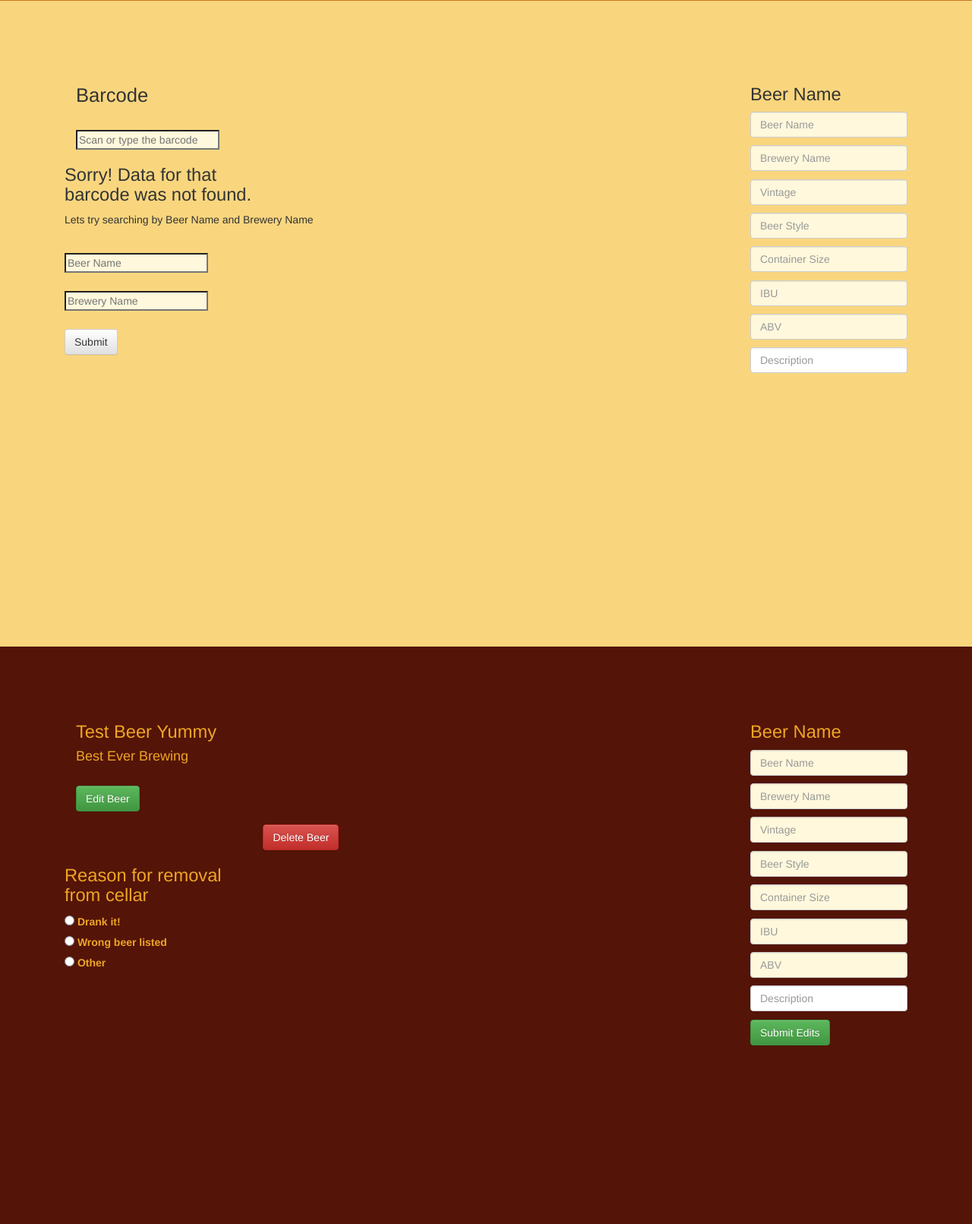
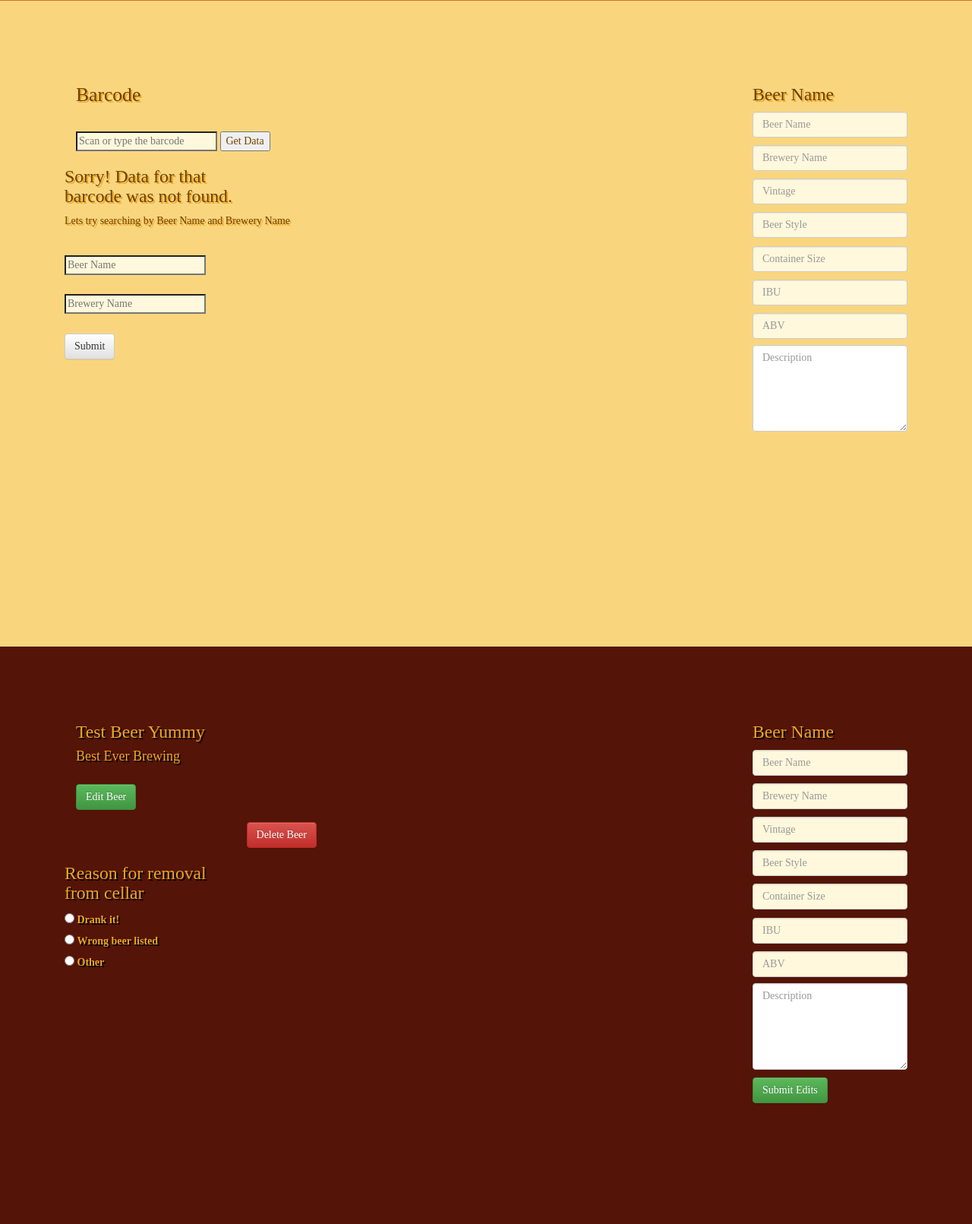
Before and after one commit to acesovereights/cellarmate, a PHP site: page /usercellar.php in a window 1280 px wide. Shown: the part 759-2370 px from the top of the page at 76% size. Run offline with PHP 8.4, Linux system fonts and the light colour scheme; some web fonts are replaced.

Commit message:
Nov 29 night brain cramp lack of updates

```diff
--- a/css/site.css
+++ b/css/site.css
@@ -19,6 +19,9 @@
 @font-face {
     font-family: ediface;
     src: url(../fonts/EdificeClassic_TB.otf);
+}
+.ediface{
+	font-family: 'ediface';
 }
 
 	.divBox{
@@ -204,11 +207,16 @@
 .editBeerPanel{
 	background-color: #541407;
 	color: #EDA626;
+	text-shadow: 2px 2px black;
+	font-family: 'ediface';
 
 }
 .addBeerPanel{
 	margin-top: 7%;
 	background-color: #F9D67E;
+	font-family: 'ediface';
+	color: #6E4101;
+	text-shadow: 2px 2px #EDA626;
 }
 .dropText{
 	margin-top: 7%;
@@ -312,3 +320,7 @@ img{
 .sortHolder{
 	margin-bottom: 7%;
 }
+.adminContainer{
+	font-family: ediface;
+	font-size: 1.25vw;
+}
--- a/register.php
+++ b/register.php
@@ -19,7 +19,7 @@
 
 <body id="registerBody">
 	<div class="container">
-		<div class="col-lg-12 col-sm-12">
+		<div class="col-lg-12 col-sm-12 ediface">
 			<div class="col-lg-6 col-sm-6">
 				<h2>New User Registration</h2>
 				<form action="scripts/createuser.php" method="post" enctype="multipart/form-data">
--- a/usercellar.php
+++ b/usercellar.php
@@ -1,5 +1,6 @@
 <?php
 	session_start();
+
 	include('scripts/connect.php');
 	//$userID = $_SESSION['ID'];
 	/*
@@ -146,10 +147,18 @@
 				<div class="col-lg-12 col-sm-12">
 					<div class="offset-lg-1 offset-sm-1 col-lg-10 col-sm-10">
 						<h2>Barcode</h2>
-						<form action="" method="post">
+						<form action="scripts/apicall.php" method="post">
 							<input type="text" placeholder="Scan or type the barcode" name="barcode" >
+							<input type="submit" name="submitBarcode" value="Get Data">
 						</form>
 					</div>
+					<?php
+						//print_r($_POST);
+						if(isset($_SESSION['decoded']))
+						{
+							//print_r($_SESSION['decoded']);
+						}
+					?>
 				</div>
 				<div class="offset-lg-1 offset-sm-1 col-lg-10 col-sm-10 ">
 					<h3>Sorry! Data for that <br>barcode was not found.</h3>
@@ -166,14 +175,14 @@
 			<aside class="pull-right" id="right">
 				<div class="col-lg-12 col-sm-12">
 					<h3>Beer Name</h3>
-					<input type="text" class="form-control" placeholder="Beer Name">
-					<input type="text" class="form-control" placeholder="Brewery Name">
-					<input type="text" class="form-control" placeholder="Vintage">
-					<input type="text" class="form-control" placeholder="Beer Style">
-					<input type="text" class="form-control" placeholder="Container Size">
-					<input type="text" class="form-control" placeholder="IBU">
-					<input type="text" class="form-control" placeholder="ABV">
-					<input type="textarea" class="form-control" placeholder="Description">
+					<input type="text" class="form-control" name="" placeholder="Beer Name">
+					<input type="text" class="form-control" name="" placeholder="Brewery Name">
+					<input type="text" class="form-control" name="" placeholder="Vintage">
+					<input type="text" class="form-control" name="" placeholder="Beer Style">
+					<input type="text" class="form-control" name="" placeholder="Container Size">
+					<input type="text" class="form-control" name="" placeholder="IBU">
+					<input type="text" class="form-control" name="" placeholder="ABV">
+					<textarea rows="5" columns="50" class="form-control" name="" placeholder="Description" style="margin-top: 4%;"></textarea>
 				</div>
 			</aside>
 		</div>
@@ -207,14 +216,14 @@
 			<aside class="pull-right dropText" id="rightEdit">
 				<div class="col-lg-12 col-sm-12">
 					<h3>Beer Name</h3>
-					<input type="text" class="form-control" placeholder="Beer Name">
-					<input type="text" class="form-control" placeholder="Brewery Name">
-					<input type="text" class="form-control" placeholder="Vintage">
-					<input type="text" class="form-control" placeholder="Beer Style">
-					<input type="text" class="form-control" placeholder="Container Size">
-					<input type="text" class="form-control" placeholder="IBU">
-					<input type="text" class="form-control" placeholder="ABV">
-					<input type="textarea" class="form-control" placeholder="Description">
+					<input type="text" class="form-control" name="" placeholder="Beer Name">
+					<input type="text" class="form-control" name="" placeholder="Brewery Name">
+					<input type="text" class="form-control" name="" placeholder="Vintage">
+					<input type="text" class="form-control" name="" placeholder="Beer Style">
+					<input type="text" class="form-control" name="" placeholder="Container Size">
+					<input type="text" class="form-control" name="" placeholder="IBU">
+					<input type="text" class="form-control" name="" placeholder="ABV">
+					<textarea rows="5" columns="50" class="form-control" name="" placeholder="Description" style="margin-top: 4%;"></textarea>
 
 
 					<input type="submit" class="btn btn-success" value="Submit Edits">
```
Also changed, not shown: admin.php (added, +61 -0 lines), scripts/apicall.php (added, +69 -0 lines).
